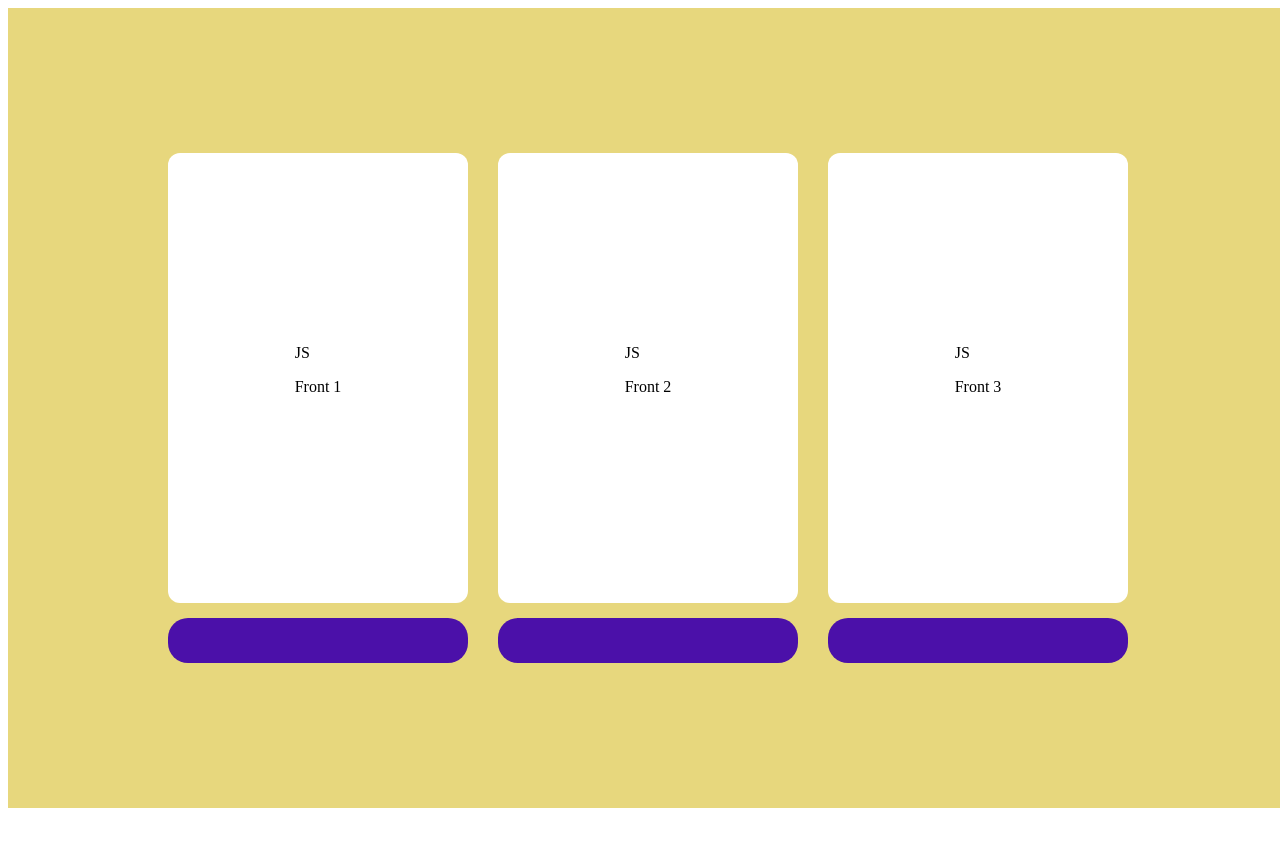
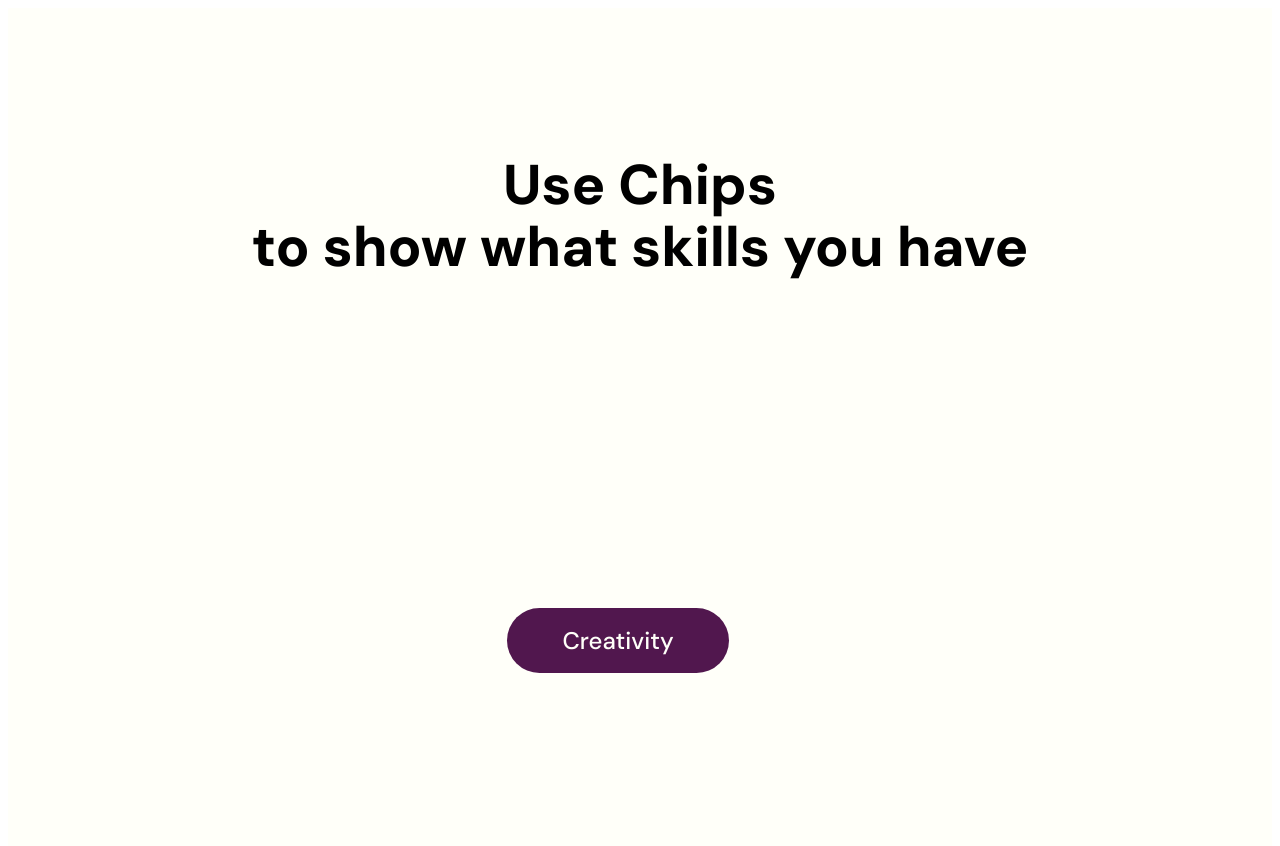
Before and after one commit to J-A-R-S-H/interactive-web-space-skillmatch, a Next.js app: page / in a window 1280 px wide. Shown: the top 846 px of the page. Before the commit the page ends 816 px from the top, so only its background shows below. Built offline with nearby package versions, Linux system fonts and the light colour scheme.

Commit message:
sliding chips complete

```diff
--- a/app/components/SlidingChips/SlidingChips.css
+++ b/app/components/SlidingChips/SlidingChips.css
@@ -0,0 +1,113 @@
+@import url('https://fonts.googleapis.com/css2?family=DM+Sans:wght@500;800&display=swap');
+
+.chips-section {
+  text-align: center;
+  padding: 100px 20px;
+  background-color: #FFFFF9;
+  min-height: 100vh;
+  display: flex;
+  flex-direction: column;
+  align-items: center;
+  overflow-x: hidden;
+}
+
+.chips-title {
+  font-family: 'DM Sans', sans-serif;
+  font-weight: 800;
+  font-size: 3.5rem;
+  color: #000;
+  margin-bottom: 70px;
+  line-height: 1.1;
+  max-width: 800px;
+}
+
+.chips-container {
+  width: 100%;
+  max-width: 1100px;
+  display: flex;
+  flex-direction: column;
+  gap: 50px;
+  align-items: center;
+}
+
+.chip-row {
+  display: flex;
+  width: 100%;
+  align-items: center;
+}
+
+.chip {
+  background-color: #51174E;
+  color: #FFFFF9;
+  height: 65px;
+  padding: 0 55px;
+  font-size: 1.5rem;
+  display: flex;
+  align-items: center;
+  justify-content: center;
+  border-radius: 60px;
+  font-family: 'DM Sans', sans-serif;
+  font-weight: 500;
+  white-space: nowrap;
+  transition: transform 1.1s cubic-bezier(0.22, 1, 0.36, 1), opacity 0.8s ease;
+}
+
+/* HIDDEN */
+.hidden-left {
+  opacity: 0;
+  pointer-events: none;
+  transform: translateX(-100vw);
+}
+
+.hidden-right {
+  opacity: 0;
+  pointer-events: none;
+  transform: translateX(100vw);
+}
+
+/* VISIBLE */
+.visible {
+  opacity: 1;
+  pointer-events: auto;
+  transform: translateX(0);
+}
+
+/* TRIGGER SPECIFICS */
+.creativity {
+  cursor: pointer;
+  z-index: 20;
+}
+
+.active-trigger {
+  cursor: default;
+  transform: scale(1.05);
+}
+
+/* ROW POSITIONING (UNCHANGED) */
+.row-1 {
+  justify-content: space-between;
+  padding: 0 120px;
+}
+
+.row-2 {
+  justify-content: center;
+  gap: 150px;
+}
+
+.row-3 {
+  justify-content: center;
+  gap: 80px;
+}
+
+.marketing-creativity-pair {
+  display: flex;
+  gap: 25px;
+}
+
+.teaching {
+  margin-top: 60px;
+}
+
+.row-4 {
+  justify-content: center;
+}
--- a/app/components/SlidingChips/SlidingChips.js
+++ b/app/components/SlidingChips/SlidingChips.js
@@ -1,9 +1,53 @@
-"use client"
+"use client";
+import "./SlidingChips.css";
 import { useState } from "react";
 
-export default SlidingChips(){
+export default function SlidingChips() {
+  const [isActive, setIsActive] = useState(false);
 
-    return(
-        <div></div>
-    );
+  return (
+    <div className="chips-section">
+      <h2 className="chips-title">Use Chips <br/> to show what skills you have</h2>
+
+      <div className="chips-container">
+        {/* Row 1: Outer Edges */}
+        <div className="chip-row row-1">
+          <div className={`chip ${isActive ? "visible" : "hidden-left"}`}>Fashion</div>
+          <div className={`chip ${isActive ? "visible" : "hidden-right"}`}>Tech</div>
+        </div>
+
+        {/* Row 2: Middle Cluster */}
+        <div className="chip-row row-2">
+          <div className={`chip ${isActive ? "visible" : "hidden-left"}`}>Design</div>
+          <div className={`chip ${isActive ? "visible" : "hidden-right"}`}>Math</div>
+        </div>
+
+        {/* Row 3: Trigger Row */}
+        <div className="chip-row row-3">
+          <div className="marketing-creativity-pair">
+            <div className={`chip ${isActive ? "visible" : "hidden-left"}`}>
+              Marketing
+            </div>
+            {/* The Trigger */}
+            <div
+              className={`chip creativity ${isActive ? "active-trigger" : ""}`}
+              onClick={() => setIsActive(true)}
+            >
+              Creativity
+            </div>
+          </div>
+          <div className={`chip teaching ${isActive ? "visible" : "hidden-right"}`}>
+            Teaching
+          </div>
+        </div>
+
+        {/* Row 4: Centered Bottom */}
+        <div className="chip-row row-4">
+          <div className={`chip ${isActive ? "visible" : "hidden-left"}`}>
+            Writing
+          </div>
+        </div>
+      </div>
+    </div>
+  );
 }
--- a/app/page.js
+++ b/app/page.js
@@ -2,11 +2,13 @@ import Image from "next/image";
 import styles from "./page.module.css";
 import { Card } from "./components/Card";
 import FlippingCards from "./components/FlippingCards/FlippingCards";
+import SlidingChips from "./components/SlidingChips/SlidingChips";
 
 export default function Home() {
   return (
     <div style={{ width: '100%' }}>
-        <FlippingCards></FlippingCards>
+        {/* <FlippingCards></FlippingCards> */}
+        <SlidingChips></SlidingChips>
     </div>
   );
 }
```
